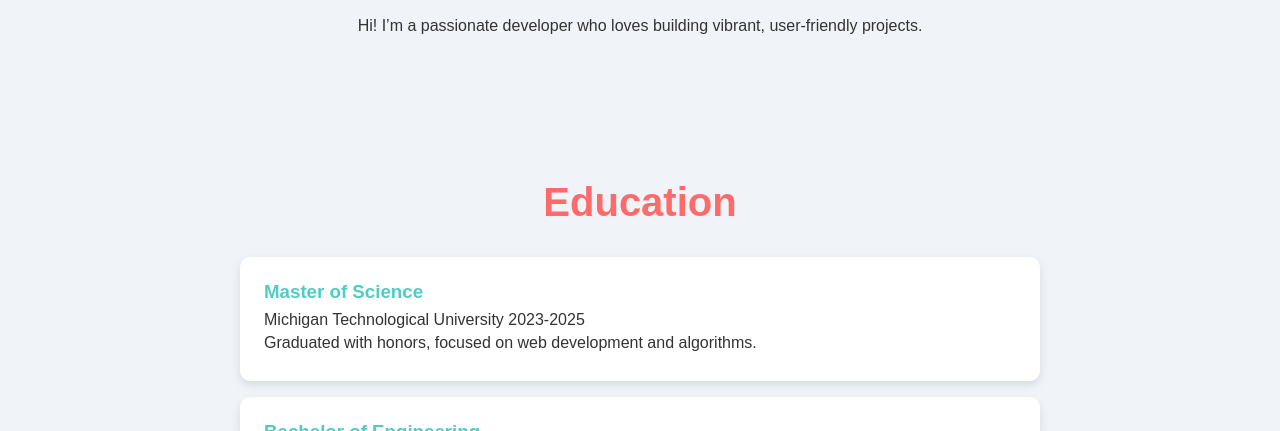
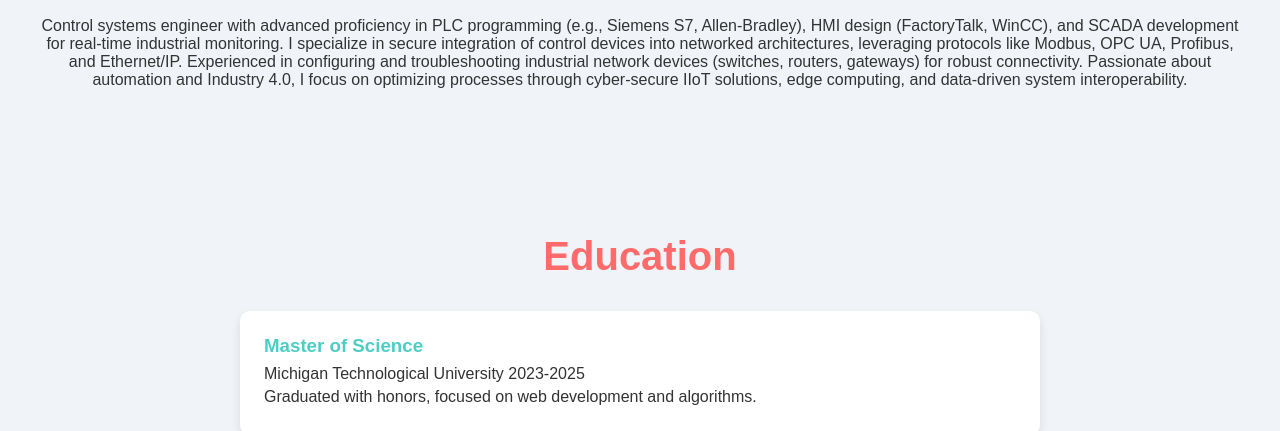
Before and after one commit to kchavan1307/github-portfolio, a plain HTML site: page index.html in a window 1280 px wide. Shown: the part 669-1100 px from the top of the page. Drawn offline with Linux system fonts and the light colour scheme.

Commit message:
Your commit message

```diff
--- a/index.html
+++ b/index.html
@@ -20,7 +20,7 @@
 
     <section id="about" class="section">
         <h2>About Me</h2>
-        <p>Hi! I’m a passionate developer who loves building vibrant, user-friendly projects.</p>
+        <p>Control systems engineer with advanced proficiency in PLC programming (e.g., Siemens S7, Allen-Bradley), HMI design (FactoryTalk, WinCC), and SCADA development for real-time industrial monitoring. I specialize in secure integration of control devices into networked architectures, leveraging protocols like Modbus, OPC UA, Profibus, and Ethernet/IP. Experienced in configuring and troubleshooting industrial network devices (switches, routers, gateways) for robust connectivity. Passionate about automation and Industry 4.0, I focus on optimizing processes through cyber-secure IIoT solutions, edge computing, and data-driven system interoperability.</p>
     </section>
 
     <section id="education" class="section">
```
